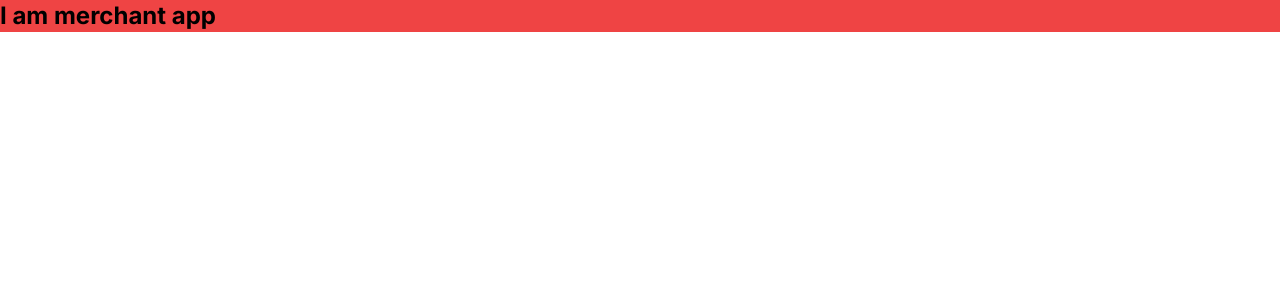
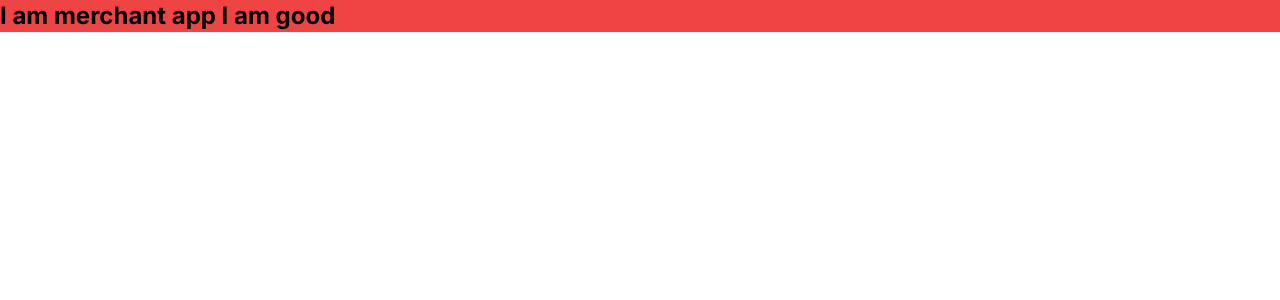
Before and after one commit to shamitbilla/cicd-test, a Next.js app in the folder apps/merchant-app/: page / in a window 1280 px wide. Shown: the top 300 px of the page. Built offline with nearby package versions, Linux system fonts and the light colour scheme.

Commit message:
Changed merchant a bit

```diff
--- a/apps/merchant-app/app/page.tsx
+++ b/apps/merchant-app/app/page.tsx
@@ -2,7 +2,7 @@
 export default function Home() {
   return <>
     <div className="bg-red-500 text-2xl font-bold">
-      I am merchant app
+      I am merchant app I am good
     </div>
   </>
 }
```
